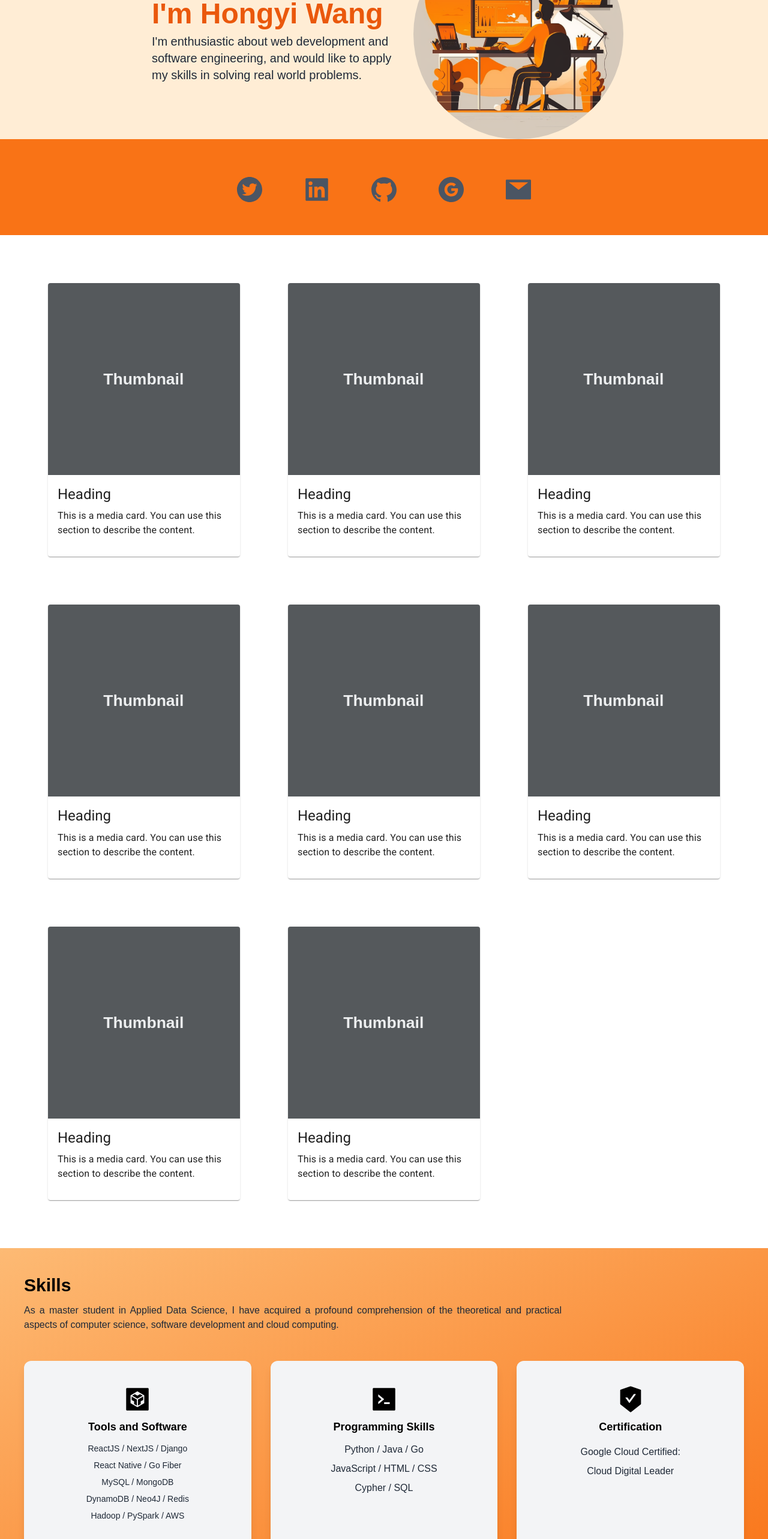
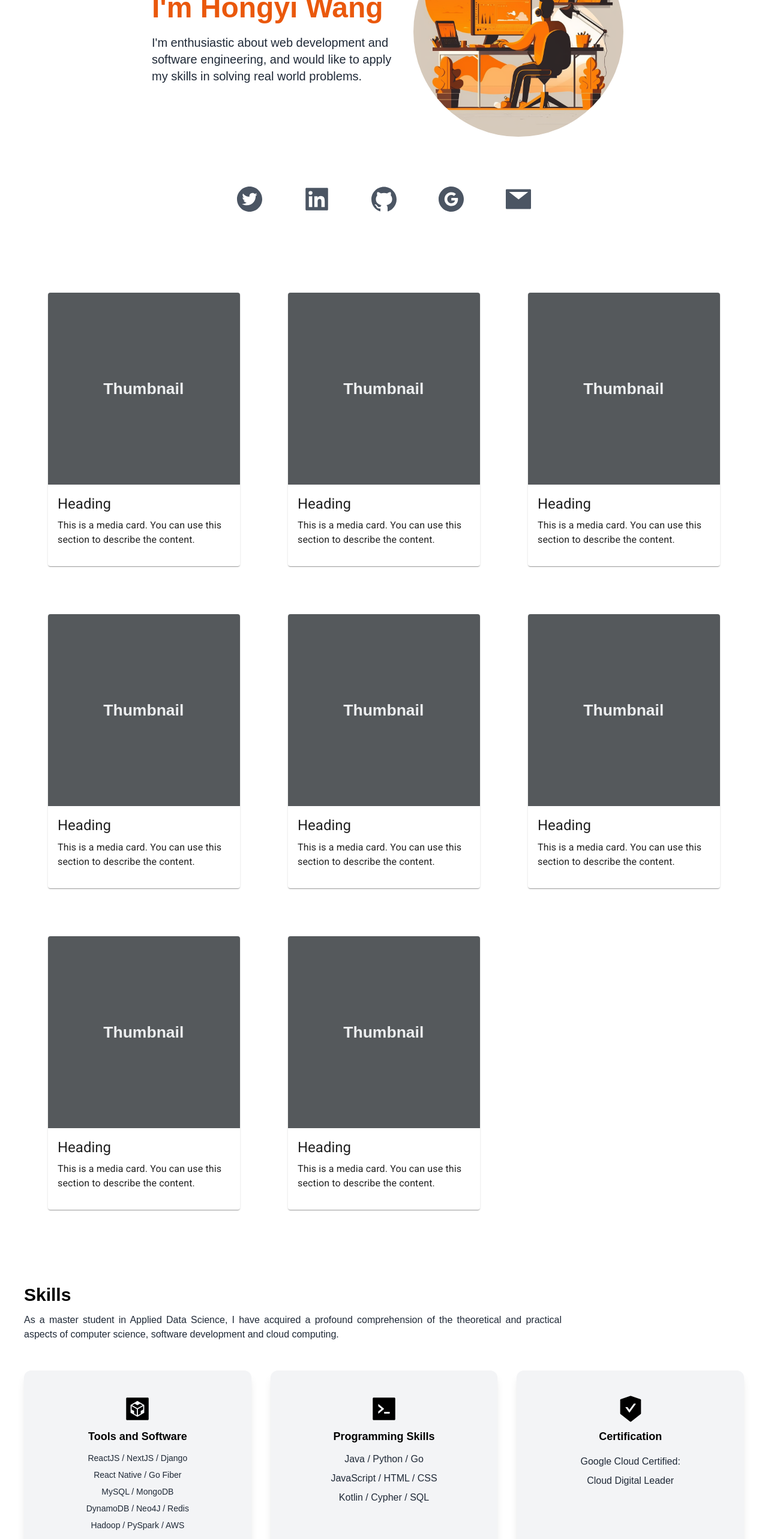
Before and after one commit to dp3why/page, a Next.js app: page / in a window 1280 px wide. Shown: the part 234-2800 px from the top of the page at 60% size. Built offline with nearby package versions, Linux system fonts and the light colour scheme.

Commit message:
quickfix

```diff
--- a/pages/index.js
+++ b/pages/index.js
@@ -24,7 +24,6 @@ import ins2 from "../public/ins2.png";
 import dessert1 from "../public/login.png";
 import Link from "next/link";
 import {
-  Button,
   Typography,
   Card,
   CardContent,
@@ -48,7 +47,7 @@ export default function Home() {
         className="sticky py-8 px-5 lg:px-10 xl:px-[10rem]
         z-100
       bg-white dark:bg-gray-900 w-screen
-      inset-0 mb-3 flex justify-between dark:text-white"
+      inset-0  flex justify-between dark:text-white"
       >
         <h1 className="font-burtons mr-5 font-bold text-xl">dp3why</h1>
         <ul className="flex items-center gap-2 text-sm">
@@ -90,20 +89,20 @@ export default function Home() {
       </nav>
       {/*  ==== main page  === */}
       <main
-        className=" bg-white  dark:bg-gray-900  mt-6
+        className="    dark:bg-gray-900
       justify-center  "
       >
         {/* =================== p1 Hero ======================= */}
         <section
           id="header"
           className="snap-center min-h-[60vh]
-          bg-orange-500
+
           inset-0   pb-10"
         >
           <div
             id="hero"
-            className="flex flex-wrap px-3 w-screen
-            bg-orange-100 dark:bg-gray-900
+            className="flex flex-wrap px-3 py-5 w-screen
+            dark:bg-gray-900
              text-center justify-center items-center
             lg:px-[10rem]
             xl:px-[12rem]"
@@ -124,7 +123,7 @@ export default function Home() {
 
               <p
                 className="text-start text-sm md:text-md lg:text-xl
-                pb-5 px-3   sm:w-[30rem]  max-w-md
+                pb-5 px-3   sm:w-[30rem]  max-w-md mt-3
                text-gray-800 dark:text-gray-100 font-roboto
                "
               >
@@ -200,7 +199,7 @@ export default function Home() {
         {/* ===================Skills======================= */}
         <section
           id="skills"
-          className="snap-center bg-gradient-to-tl from-orange-500 to-orange-300 w-screen p-10"
+          className="snap-center bg-gradient-to-tl dark:bg-gray-400 w-screen p-10"
         >
           <div>
             <h3 className="text-3xl py-1 font-bold">Skills</h3>
@@ -248,9 +247,9 @@ export default function Home() {
               <h3 className="text-lg font-bold text-black my-2 ">
                 Programming Skills
               </h3>
-              <h4 className="py-1 text-gray-800 ">Python / Java / Go</h4>
+              <h4 className="py-1 text-gray-800 ">Java / Python / Go</h4>
               <h4 className="py-1  text-gray-800 ">JavaScript / HTML / CSS</h4>
-              <h4 className="py-1  text-gray-800 ">Cypher / SQL</h4>
+              <h4 className="py-1  text-gray-800 ">Kotlin / Cypher / SQL</h4>
             </div>
             {/* ============ 3 ========== */}
             <div
@@ -285,7 +284,7 @@ export default function Home() {
             </p>
           </div>
           <div className="flex">
-            <h1 className="text-start font-bold text-2xl my-1">
+            <h1 className="text-start font-bold text-2xl my-1 dark:text-white">
               Dessert Movie Recommendation App
             </h1>
           </div>
@@ -337,7 +336,7 @@ export default function Home() {
               />
             </div>
           </div>
-          <h1 className="text-start font-bold text-2xl my-1">
+          <h1 className="text-start font-bold text-2xl my-1 dark:text-white">
             Social Media App Imitating Instagram
           </h1>
           {/* APP 2 */}
```
